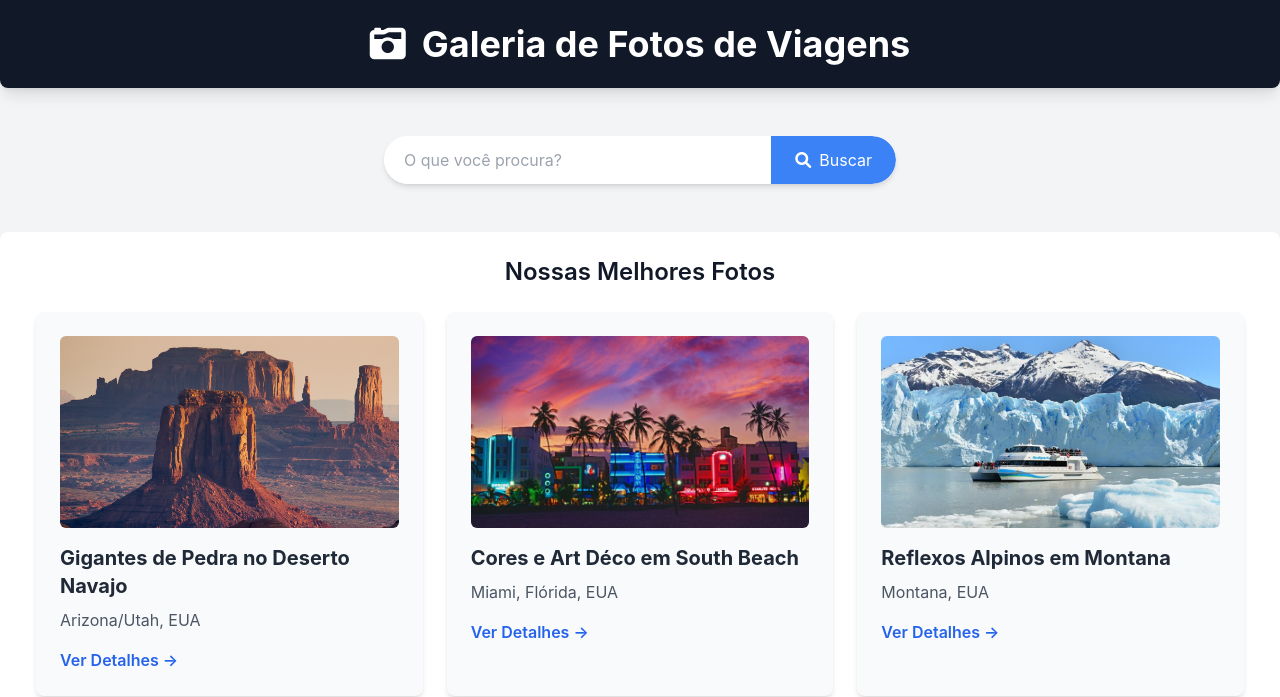
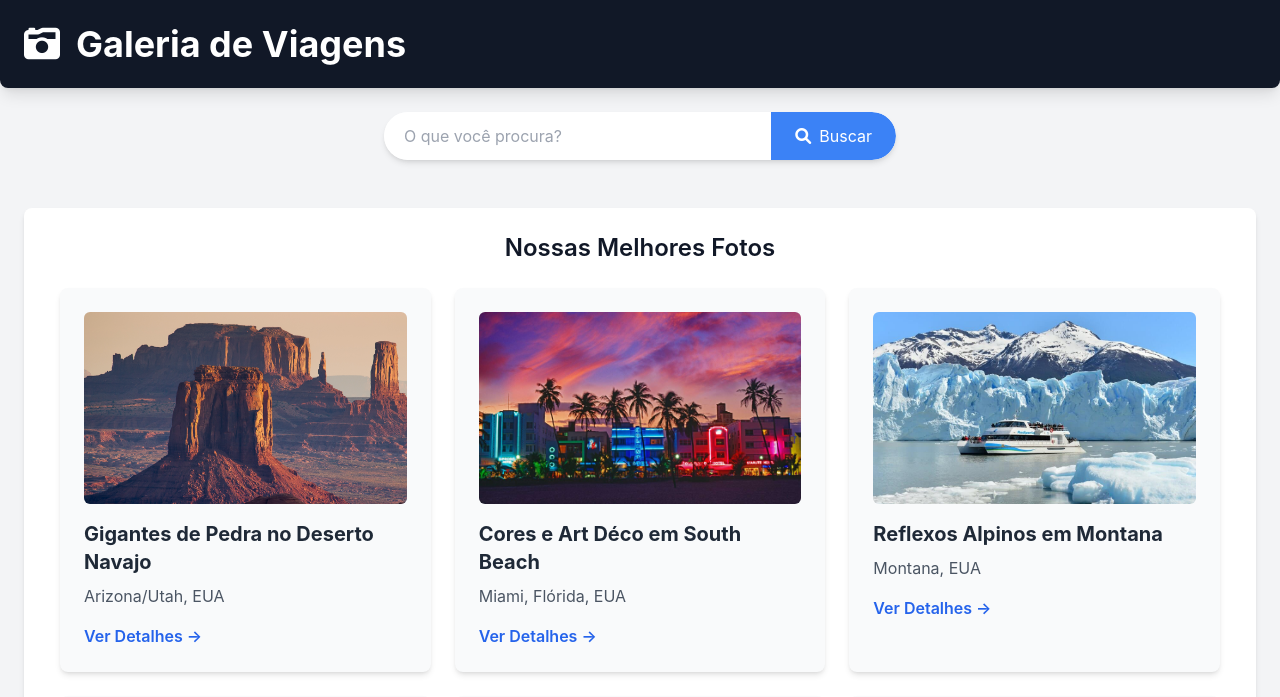
Before and after one commit to Leonardo22sp/galeria-de-viagem-django, a Django app: page / in a window 1280 px wide. Shown: the top 697 px of the page. Run offline with Django 5.2, Linux system fonts and the light colour scheme; data comes from the database, SQL or seed files in the repository; both versions use the stored data as it was after the commit; some libraries are stand-ins or nearby versions.

Commit message:
aplicação de herança

```diff
--- /dev/null
+++ b/galeria_viagens/fotos/templates/fotos/base.html
@@ -0,0 +1,42 @@
+{% load static %}
+<!DOCTYPE html>
+<html lang="pt-br">
+
+<head>
+    <meta charset="UTF-8">
+    <meta name="viewport" content="width=device-width, initial-scale=1.0">
+    <title>{% block title %}Galeria de Viagens{% endblock %}</title>
+    <script src="https://cdn.tailwindcss.com"></script>
+    <link rel="stylesheet" href="https://cdnjs.cloudflare.com/ajax/libs/font-awesome/6.0.0-beta3/css/all.min.css">
+    <style>
+        body { font-family: 'Inter', sans-serif; }
+    </style>
+</head>
+
+<body class="bg-gray-100 text-gray-900">
+    <header class="bg-gray-900 text-white p-6 shadow-lg rounded-b-lg">
+        <div class="container mx-auto flex flex-col sm:flex-row items-center justify-between">
+            <div class="flex items-center mb-4 sm:mb-0">
+                <div class="text-4xl mr-4">
+                    <i class="fas fa-camera-retro"></i>
+                </div>
+                <h1 class="text-4xl font-bold text-center sm:text-left">
+                    <a href="{% url 'index' %}" class="hover:text-gray-300 transition duration-300">Galeria de Viagens</a>
+                </h1>
+            </div>
+            {% block nav %}
+            {% endblock %}
+        </div>
+    </header>
+
+    <main class="container mx-auto p-6 mt-8">
+        {% block content %}
+        {% endblock %}
+    </main>
+
+    <footer class="mt-12 p-6 text-center text-gray-600">
+        <p>&copy; {% now "Y" %} Galeria de Viagens. Todos os direitos reservados.</p>
+    </footer>
+</body>
+
+</html>
--- a/galeria_viagens/fotos/templates/fotos/index.html
+++ b/galeria_viagens/fotos/templates/fotos/index.html
@@ -1,31 +1,9 @@
-{% load static %}
-<!DOCTYPE html>
-<html lang="pt-br">
+{% extends 'fotos/base.html' %}
 
-<head>
-    <meta charset="UTF-8">
-    <meta name="viewport" content="width=device-width, initial-scale=1.0">
-    <title>Galeria de Viagens</title>
-    <script src="https://cdn.tailwindcss.com"></script>
-    <link rel="stylesheet" href="https://cdnjs.cloudflare.com/ajax/libs/font-awesome/6.0.0-beta3/css/all.min.css">
-    <style>
-        body { font-family: 'Inter', sans-serif; }
-    </style>
-</head>
+{% block title %}Galeria de Viagens - Início{% endblock %}
 
-<body class="bg-gray-100 text-gray-900">
-    <header class="bg-gray-900 text-white p-6 shadow-lg rounded-b-lg">
-        <div class="container mx-auto flex flex-col sm:flex-row items-center justify-center">
-            <div class="flex items-center mb-4 sm:mb-0">
-                <div class="text-4xl mr-4">
-                    <i class="fas fa-camera-retro"></i>
-                </div>
-                <h1 class="text-4xl font-bold text-center sm:text-left">Galeria de Fotos de Viagens</h1>
-            </div>
-        </div>
-    </header>
-
-    <section class="container mx-auto mt-8 p-4 flex justify-center">
+{% block content %}
+<section class="container mx-auto p-4 flex justify-center -mt-12">
     <form method="get" action="{% url 'buscar' %}" class="w-full max-w-lg flex bg-white rounded-full shadow-md overflow-hidden">
         <input
             type="text"
@@ -41,7 +19,7 @@
     </form>
 </section>
 
-    <main class="container mx-auto p-6 mt-8 bg-white rounded-lg shadow-md">
+<div class="bg-white rounded-lg shadow-md p-6 mt-8">
     <h2 class="text-2xl font-semibold mb-6 text-center">Nossas Melhores Fotos</h2>
     <div class="flex flex-wrap justify-center gap-6">
         {% if cards %}
@@ -61,11 +39,5 @@
             <p class="col-span-full text-center text-gray-500">Nenhuma foto encontrada.</p>
         {% endif %}
     </div>
-    </main>
-
-    <footer class="mt-12 p-6 text-center text-gray-600">
-        <p>&copy; {% now "Y" %} Galeria de Viagens. Todos os direitos reservados.</p>
-    </footer>
-</body>
-
-</html>
+</div>
+{% endblock %}
```
Also changed, not shown: galeria_viagens/fotos/templates/fotos/detalhe_foto.html (+14 -32 lines), galeria_viagens/db.sqlite3. Lines whose indentation alone changed are shown as unchanged.
